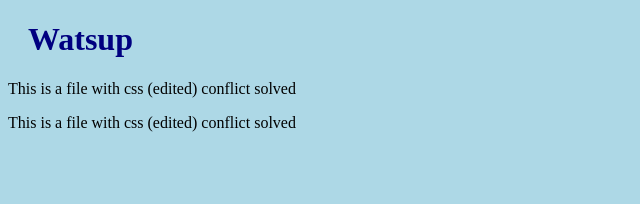
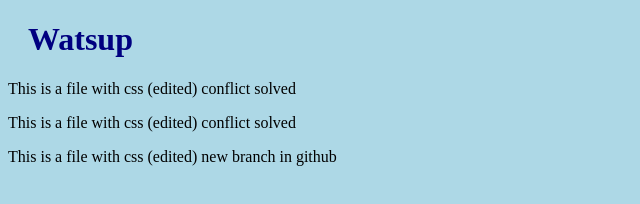
Before and after one commit to petrasio/repo1, a plain HTML site: page index.html in a window 1280 px wide. Shown: the whole page, without its empty margins (0-640 px from the left). Drawn offline with Linux system fonts and the light colour scheme.

Commit message:
added a new row in html

```diff
--- a/index.html
+++ b/index.html
@@ -10,5 +10,6 @@
     <h1>Watsup</h1>
     <p>This is a file with css (edited) conflict solved</p>
     <p>This is a file with css (edited) conflict solved</p>
+    <p>This is a file with css (edited) new branch in github</p>
   </body>
 </html>
```
